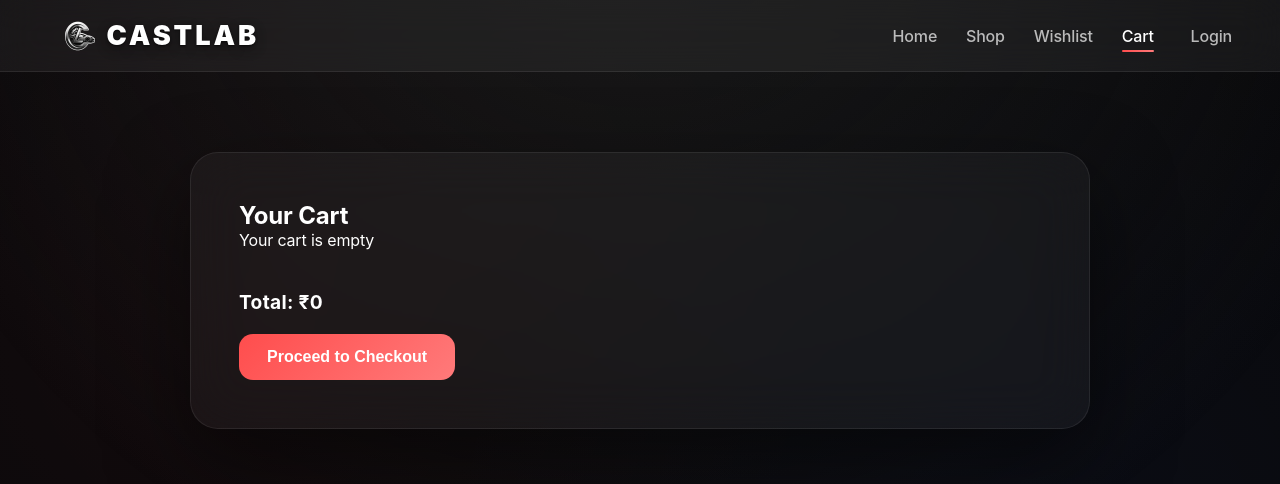
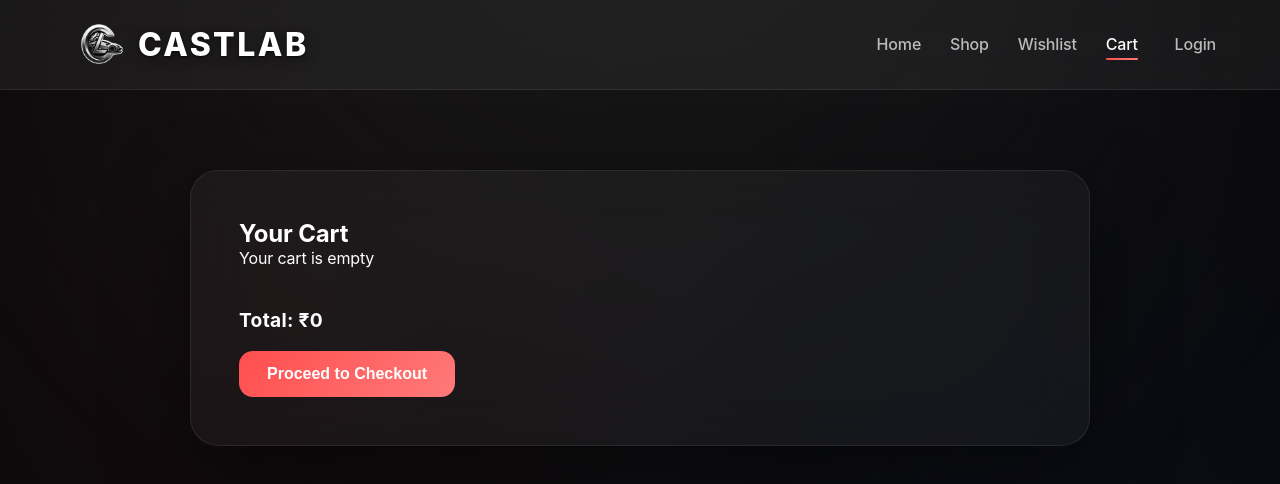
Before and after one commit to omdhamane/CASTLAB, a website: page frontend/cart.html in a window 1280 px wide. Drawn offline with Linux system fonts and the light colour scheme.

Commit message:
feat: create layout.css with navigation, product, and user menu styles

```diff
--- a/frontend/css/layout.css
+++ b/frontend/css/layout.css
@@ -33,7 +33,7 @@ header a:hover {
   display: flex;
   justify-content: space-between;
   align-items: center;
-  padding: 1.2rem 3rem;
+  padding: 1.4rem 4rem;
 
   background: rgba(255, 255, 255, 0.05);
   backdrop-filter: blur(18px);
@@ -51,14 +51,14 @@ header a:hover {
   text-decoration: none;
   display: inline-flex;
   align-items: center;
-  gap: 0.65rem;
+  gap: 14px;
 }
 
 /* CASTLAB LOGO (SINGLE SOURCE OF TRUTH) */
 .castlab-logo {
-  font-size: 1.7rem;
-  font-weight: 900;
-  letter-spacing: 3px;
+  font-size: 32px;
+  font-weight: 800;
+  letter-spacing: 2.5px;
   color: #ffffff;
   font-family: "Inter", "Poppins", system-ui, sans-serif;
 
@@ -239,24 +239,25 @@ body.page-home {
 /* LOGO (REUSES CASTLAB BRAND FEEL WITHOUT CONFLICT) */
 .top-nav .logo,
 .top-nav a.logo {
-  font-size: 1.6rem;
-  font-weight: 900;
-  letter-spacing: 3px;
+  font-size: 32px;
+  font-weight: 800;
+  letter-spacing: 2.5px;
   color: #ffffff;
   font-family: "Inter", "Poppins", system-ui, sans-serif;
   text-decoration: none;
   display: inline-flex;
   align-items: center;
-  gap: 0.65rem;
+  gap: 14px;
 }
 
 .logo-icon {
-  width: 32px;
-  height: 32px;
+  width: 44px;
+  height: 44px;
   object-fit: contain;
   border-radius: 6px;
   transition: transform 0.3s cubic-bezier(0.34, 1.56, 0.64, 1);
   image-rendering: -webkit-optimize-contrast; /* Preserve sharp rendering on retina displays */
+  image-rendering: crisp-edges;
 }
 
 .logo-link:hover .logo-icon,
```
